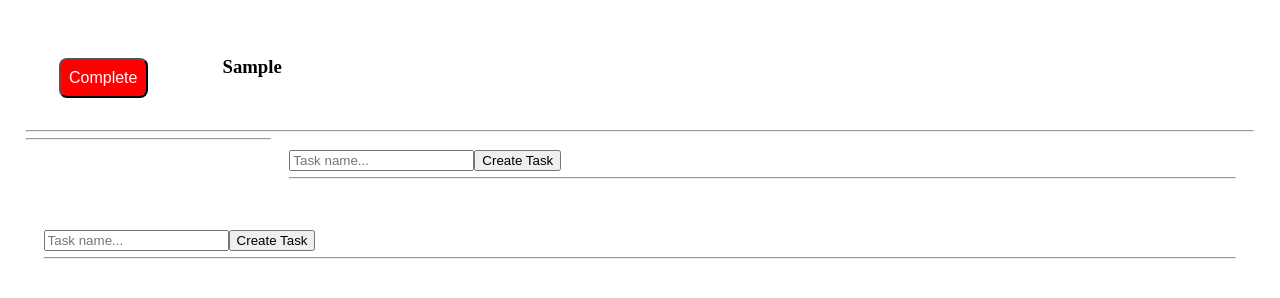
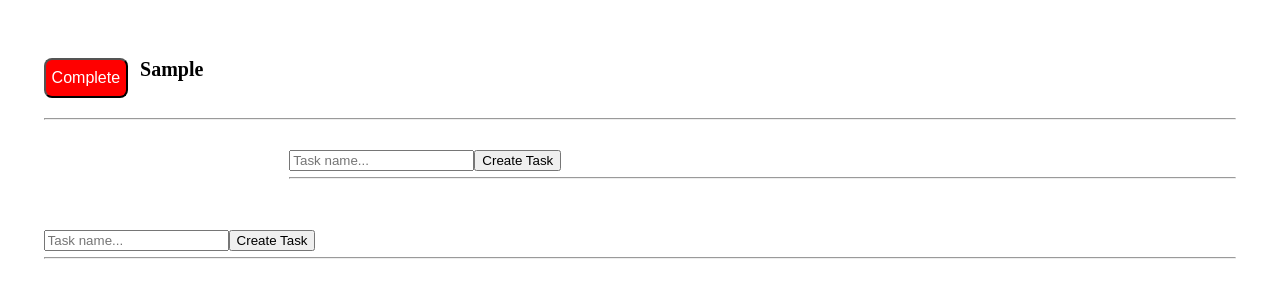
Before and after one commit to Unreal5trength/task-list, a plain HTML site: page index.html in a window 1280 px wide. Both pictures are taken after typing "Sample" into the empty fields and a click on the button "Create Task". Drawn offline with Linux system fonts and the light colour scheme.

Commit message:
completed the functionality of the list

```diff
--- a/index.html
+++ b/index.html
@@ -11,8 +11,8 @@
             <div class="taskCreationNode">
                 <input type="text" class="createName" placeholder="Task name...">
                 <button class="createBtn">Create Task</button>
+                <hr>
             </div>
-            <hr>
     </div>
     <script src="index.js"></script>
 </body>
--- a/index.js
+++ b/index.js
@@ -46,25 +46,30 @@ function createTaskContent(btn) {
     taskName.innerHTML = btn.previousElementSibling.value;
 
     let hr = document.createElement('hr');
-    task.appendChild(hr);
+    infoNode.appendChild(hr);
 }
 
 function createTask(btn) {
-    // if btn = false, create a first task
     let task = btn.parentNode.parentNode;
+    console.log(task)
     let taskClassList = [];
     for (let i = 0; i < task.classList.length; i++) {
         taskClassList.push(task.classList.item(i));
     };
+    console.log(taskClassList)
     let indent = taskClassList.filter(c => {
         return c.startsWith("indent");
     });
+    console.log(indent)
     indent = parseInt(indent[0].slice(6, 7));
+    console.log(indent)
     if (indent > 0 && indent < 3) {
-        let indentedTask = document.createElement('div');
-        task.appendChild(indentedTask);
-        indentedTask.classList = `task ${"indent"+ (indent + 1)}`;
-        createCreationNodes(indentedTask);
+        if (indent + 1 > 0 && indent + 1 < 3) {
+            let indentedTask = document.createElement('div');
+            task.appendChild(indentedTask);
+            indentedTask.classList = `task ${"indent"+ (indent + 1)}`;
+            createCreationNodes(indentedTask);
+        }
 
         let equalIndentTask = document.createElement('div');
         task.parentNode.appendChild(equalIndentTask);
@@ -80,7 +85,7 @@ function createTask(btn) {
         task.parentNode.appendChild(newTask);
         newTask.classList = `task indent0`;
         createCreationNodes(newTask);
-    };
+}
 
 };
 
@@ -97,8 +102,10 @@ function createCreationNodes(task) {
 
         let createBtn = document.createElement('button');
         creationNode.appendChild(createBtn);
+        createBtn.setAttribute('type', 'button');
         createBtn.classList.add("createBtn");
         createBtn.innerHTML = "Create Task";
+
         createBtn.addEventListener('click', () => {
             let btn = event.currentTarget;
             createTask(btn);
@@ -111,6 +118,8 @@ function createCreationNodes(task) {
 };
 
 
+// createTask(false);
+
 createBtn[0].addEventListener('click', (event) => {
     let btn = event.currentTarget;
     createTask(btn);
--- a/styles.css
+++ b/styles.css
@@ -23,8 +23,8 @@ body {
 }
 
 .taskInfoNode > .completeDiv {
-    min-width: 10%;
-    max-width: 15%;
+    /* min-width: 10%; */
+    width: fit-content;
     min-height: 10%;
     max-height: fit-content;
     margin: 0px;
@@ -34,7 +34,7 @@ body {
 }
 
 .taskInfoNode > .completeDiv > button {
-    width: 75%;
+    /* width: 75%; */
     height: 50%;
     font-size: 16px;
     color: white;
@@ -44,20 +44,31 @@ body {
 }
 
 .taskInfoNode > .nameDiv {
-    min-width: 85%;
-    max-width: 90%;
+    width: auto;
     min-height: 10%;
     max-height: fit-content;
-    float: right;
+    float: left;
+}
+
+.taskInfoNode > .nameDiv > h3 {
+    font-size: 20px;
+    margin-left: 12px;
+    margin-right: 12px;
+    vertical-align: middle;
 }
 
 hr {
     margin: 6px 0px;
     padding: 0;
 }
+
 .taskCreationNode > hr {
     margin: 6px 0px;
     padding: 0;
+}
+
+.taskInfoNode > hr {
+    clear: both;
 }
 
 .indent0 {
```
